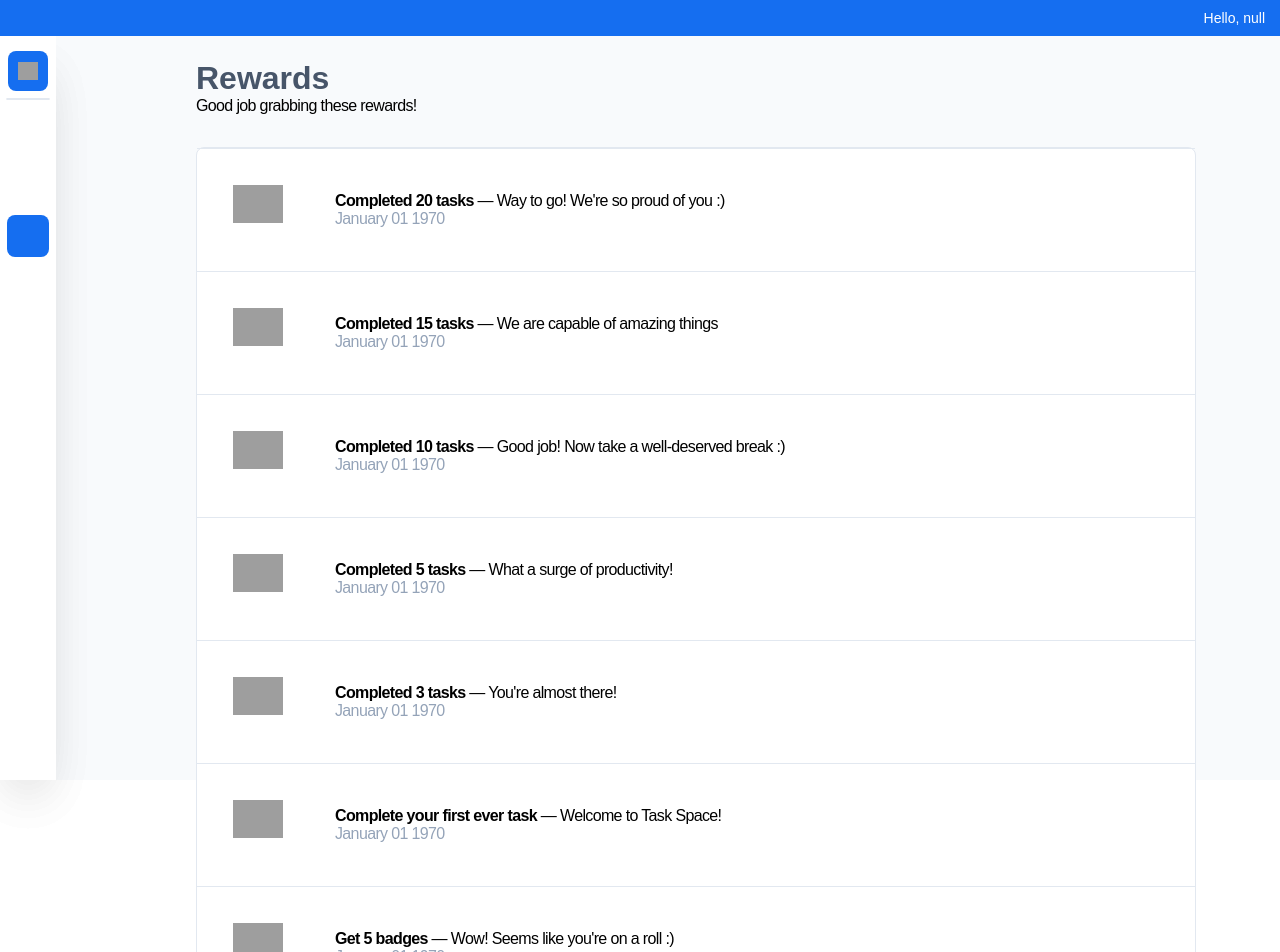
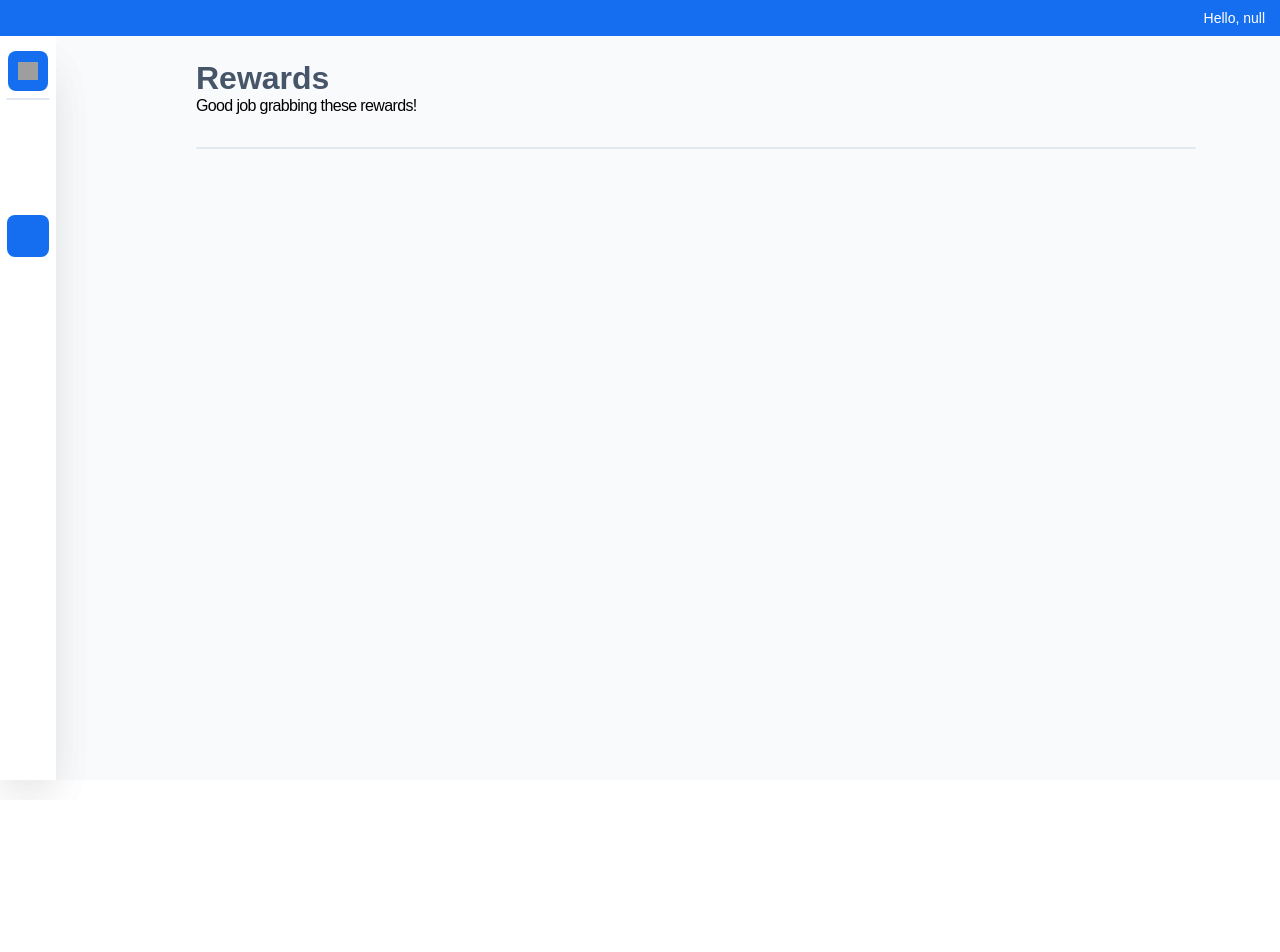
Before and after one commit to mmfallacy/task-space, a SvelteKit app: page /rewards in a window 1280 px wide. Shown: the top 952 px of the page. After the commit the page ends 800 px from the top, so only its background shows below. Built offline with nearby package versions, Linux system fonts and the light colour scheme; grey boxes are pictures that could not be loaded; some icons are missing.

Commit message:
feat: display Rewards store in Rewards page

```diff
--- a/src/routes/rewards/+page.svelte
+++ b/src/routes/rewards/+page.svelte
@@ -2,12 +2,12 @@
     import Layout from '@/routes/layout.svelte';
     import MainFocus from '@/components/Rewards-MainFocus.svelte';
 
-    import { REWARDS } from '@/stores/rewards';
+    import { rewards } from '@/stores/rewards';
 
 </script>
 
 <Layout>
-    <MainFocus rewards={REWARDS} />
+    <MainFocus rewards={$rewards} />
 </Layout>
 
 <style>
--- a/src/stores/rewards.ts
+++ b/src/stores/rewards.ts
@@ -1,64 +1,6 @@
 import { RewardSchema, type RewardType } from '@/types';
 import { z } from 'zod';
 import { persistent } from './persistent';
-
-export const REWARDS: RewardType[] = [
-    {
-        uid: '',
-        userId: '',
-        title: 'Completed 20 tasks',
-        dateAcquired: new Date(0),
-        description: "Way to go! We're so proud of you :)",
-    },
-
-    {
-        uid: '',
-        userId: '',
-        title: 'Completed 15 tasks',
-        dateAcquired: new Date(0),
-        description: 'We are capable of amazing things',
-    },
-
-    {
-        uid: '',
-        userId: '',
-        title: 'Completed 10 tasks',
-        dateAcquired: new Date(0),
-        description: "Good job! Now take a well-deserved break :)",
-    },
-
-    {
-        uid: '',
-        userId: '',
-        title: 'Completed 5 tasks',
-        dateAcquired: new Date(0),
-        description: 'What a surge of productivity!',
-    },
-
-    {
-        uid: '',
-        userId: '',
-        title: 'Completed 3 tasks',
-        dateAcquired: new Date(0),
-        description: "You're almost there!",
-    },
-
-    {
-        uid: '',
-        userId: '',
-        title: 'Complete your first ever task',
-        dateAcquired: new Date(0),
-        description: 'Welcome to Task Space!',
-    },
-
-    {
-        uid: '',
-        userId: '',
-        title: 'Get 5 badges',
-        dateAcquired: new Date(0),
-        description: "Wow! Seems like you're on a roll :)",
-    },
-];
 
 const RewardStore = z.array(RewardSchema);
 
```
